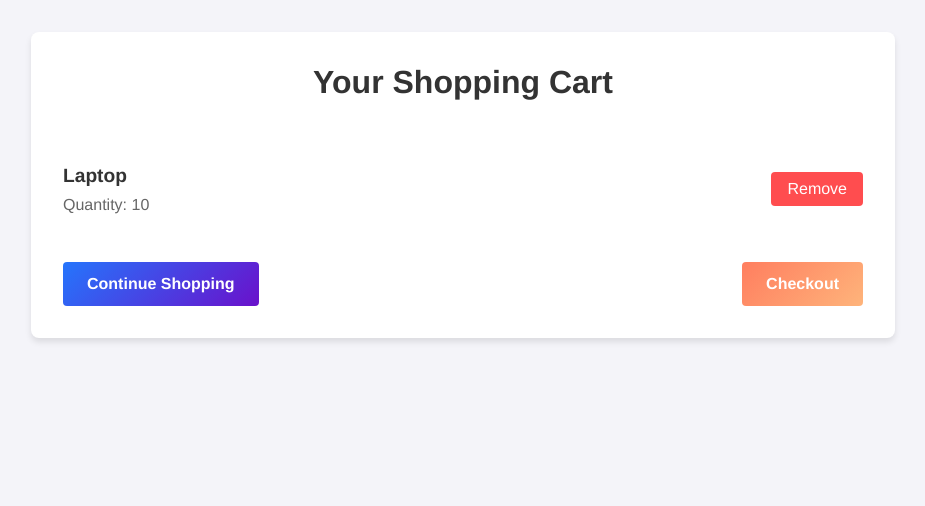
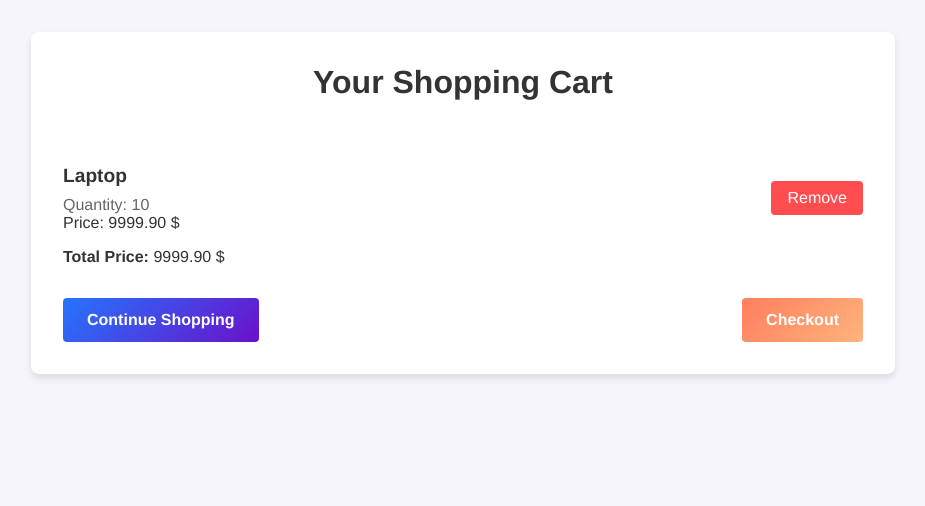
Before and after one commit to JohnnyDisk/TerminoppgaveVg2, a Flask app: page /cart in a window 1280 px wide. Shown: the part 76-582 px from the top of the page, without its empty margins (177-1102 px from the left). Run offline with Flask 3, Linux system fonts and the light colour scheme; a user stored in the database is signed in; tables that the repository leaves empty hold one stand-in row (values such as "Sample post").

Commit message:
bytter bildene til faktiske bilder og ikke bare place holder og endrer litt på style og addet total pris til cart

```diff
--- a/app.py
+++ b/app.py
@@ -169,7 +169,7 @@ def add_to_cart(product_id):
         except sqlite3.Error as e:
             print(f"Databasefeil: {e}")  # Logg eventuelle databasefeil
 
-        return redirect(url_for('product_page', product_id=product_id))
+        return render_template('home.html', products=products, guest_cart=session['guest_cart'])
 
 @app.route('/remove_from_cart/<int:product_id>', methods=['GET', 'POST'])
 def remove_from_cart(product_id):
@@ -199,29 +199,39 @@ def remove_from_cart(product_id):
 def cart():
     user_id = session.get('user_id')
     cart_items = []
+    total_price = 0  # Initialiser totalpris
 
-    if user_id is None:
-        # Hent elementer fra gjestekurv
+    if user_id is None:  # Hent elementer fra gjestekurv
         guest_cart = session.get('guest_cart', {})
         print(f"Gjestekurv: {guest_cart}")  # Debug-linje for å sjekke innholdet i gjestekurven
 
         for product_id_str, quantity in guest_cart.items():
             try:
                 product_id = int(product_id_str)  # Konverter produkt-ID til heltall
+                quantity = int(quantity)  # Sørg for at antallet er et heltall
             except ValueError:
-                print(f"Ugyldig product_id: {product_id_str}")  # Debug-linje
+                print(f"Ugyldig product_id eller quantity: {product_id_str}, {quantity}")  # Debug-linje
                 continue  # Hopp over hvis konvertering mislykkes
 
+            # Finn produktet i produktlisten
             product = next((p for p in products if p['id'] == product_id), None)
             if product:
-                cart_items.append((product, quantity))
-    else:
-        # Hent elementer fra brukerdatabasen
+                try:
+                    price = float(product['price'])  # Konverter prisen til float
+                    print(f"Produkt funnet: {product}, Antall: {quantity}, Pris: {price}")  # Debug-linje
+                    cart_items.append((product, quantity))
+                    total_price += price * quantity  # Oppdater totalpris
+                except (ValueError, TypeError) as e:
+                    print(f"Feil ved priskonvertering for produkt {product}: {e}")
+            else:
+                print(f"Produkt med ID {product_id} ikke funnet.")  # Debug-linje
+    else:  # Hent elementer fra brukerdatabasen
         try:
             with sqlite3.connect('cart.db') as conn:
                 cursor = conn.cursor()
                 cursor.execute('SELECT product_id, quantity FROM cart WHERE user_id = ?', (user_id,))
                 items = cursor.fetchall()
+
                 for item in items:
                     try:
                         product_id = int(item[0])  # Sørg for at product_id er et heltall
@@ -230,14 +240,25 @@ def cart():
                         print(f"Ugyldige data i databasen: {item}")  # Debug-linje
                         continue  # Hopp over hvis konvertering mislykkes
 
+                    # Finn produktet i produktlisten
                     product = next((p for p in products if p['id'] == product_id), None)
                     if product:
-                        cart_items.append((product, quantity))
+                        try:
+                            price = float(product['price'])  # Konverter prisen til float
+                            print(f"Produkt funnet i DB: {product}, Antall: {quantity}, Pris: {price}")  # Debug-linje
+                            cart_items.append((product, quantity))
+                            total_price += price * quantity  # Oppdater totalpris
+                        except (ValueError, TypeError) as e:
+                            print(f"Feil ved priskonvertering for produkt {product}: {e}")
+                    else:
+                        print(f"Produkt med ID {product_id} ikke funnet i DB.")  # Debug-linje
         except sqlite3.Error as e:
             print(f"Databasefeil: {e}")  # Logg eventuelle databasefeil
 
-    print(f"Handlekurv: {cart_items}")  # Debug-linje for å vise innholdet i handlekurven
-    return render_template('cart.html', cart_items=cart_items)
+    # Debugging for totalpris
+    print(f"Totalpris beregnet: {total_price}")
+    print(f"Handlekurv: {cart_items}, Totalpris: {total_price}")  # Debug-linje for å vise innholdet i handlekurven og totalpris
+    return render_template('cart.html', cart_items=cart_items, total_price=total_price)
 
 
 
--- a/static/styles.css
+++ b/static/styles.css
@@ -406,7 +406,7 @@ header {
 }
 
 .form-group input {
-    width: 100%;
+    width: 90%;
     padding: 0.8em;
     border: 1px solid #ddd;
     border-radius: 4px;
--- a/templates/cart.html
+++ b/templates/cart.html
@@ -4,28 +4,29 @@
 <main class="cart-container">
     <h1>Your Shopping Cart</h1>
 
-    <!-- Sjekk at cart_items er definert og at den har innhold -->
     {% if cart_items is defined and cart_items %}
         <ul class="cart-list">
             {% for product, quantity in cart_items %}
             <li class="cart-item">
                 <div class="item-info">
-                    <!-- Sørg for at navn alltid er en streng -->
                     <span class="product-name">{{ product.name | string }}</span>
-                    <!-- Sørg for at quantity alltid er et heltall -->
                     <span class="product-quantity">Quantity: {{ quantity | int }}</span>
+                    <span class="product-price">Price: {{ "%.2f" % (product.price * quantity) }} $</span>
                 </div>
-                <!-- Sørg for at product.id alltid er et heltall -->
                 <a href="{{ url_for('remove_from_cart', product_id=product.id | int) }}" class="btn-remove">Remove</a>
             </li>
             {% endfor %}
         </ul>
+
+        <!-- Vis totalpris -->
+        <div class="total-price">
+            <strong>Total Price:</strong> {{ "%.2f" % total_price }} $
+        </div>
     {% else %}
         <p class="empty-cart">Your cart is currently empty.</p>
     {% endif %}
 
     <div class="cart-actions">
-        <!-- Legg til en betingelse for at knappen kun vises når det er varer i kurven -->
         <a href="{{ url_for('home') }}" class="btn">Continue Shopping</a>
         {% if cart_items is defined and cart_items %}
             <a href="{{ url_for('checkout') }}" class="btn checkout-btn">Checkout</a>
```
Also changed, not shown: cart.db, static/images/product_1.jpg, static/images/product_2.jpg, static/images/product_3.jpg, static/images/product_4.jpg (added), static/images/product_5.jpg (added), static/images/product_6.jpg (added), static/images/product_7.jpg (added), static/images/product_8.jpg (added).
